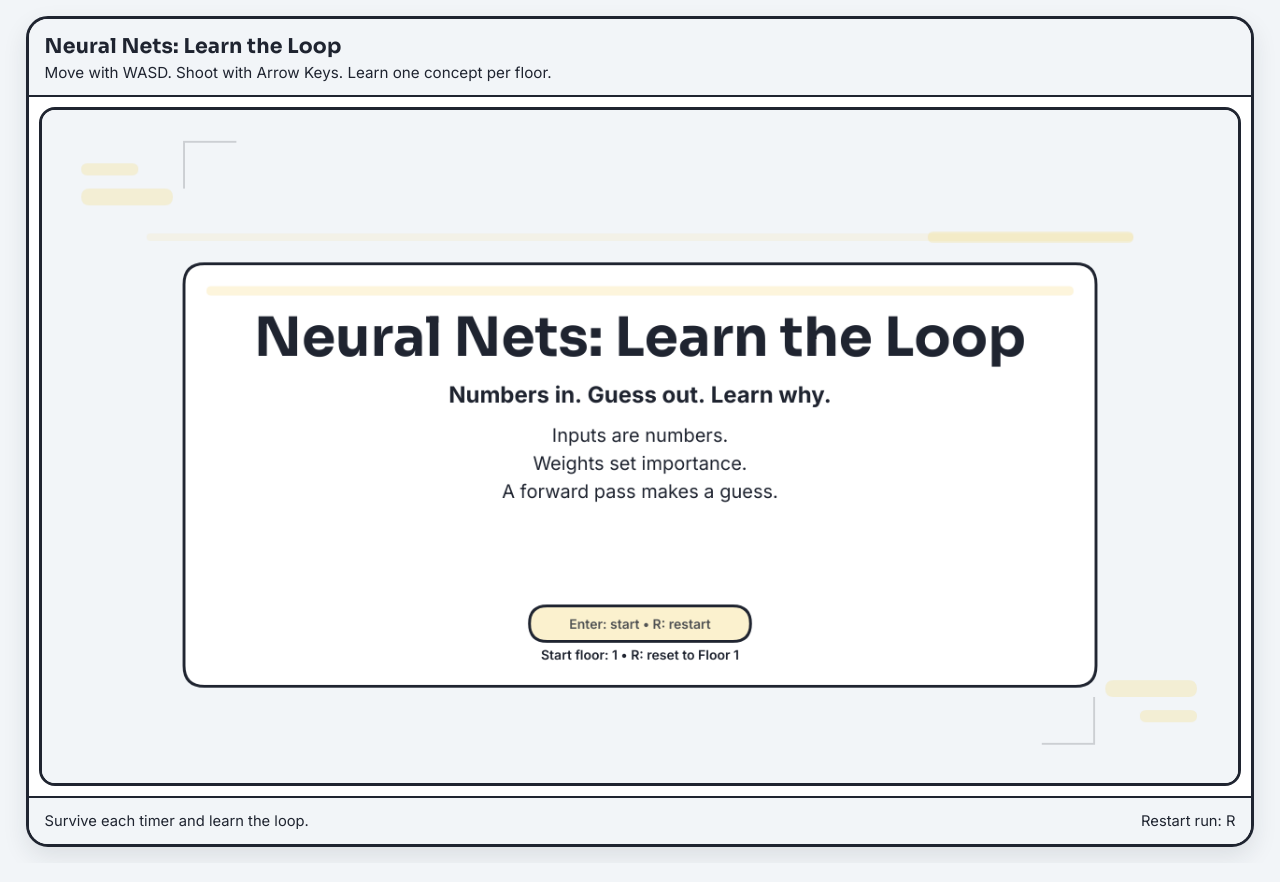
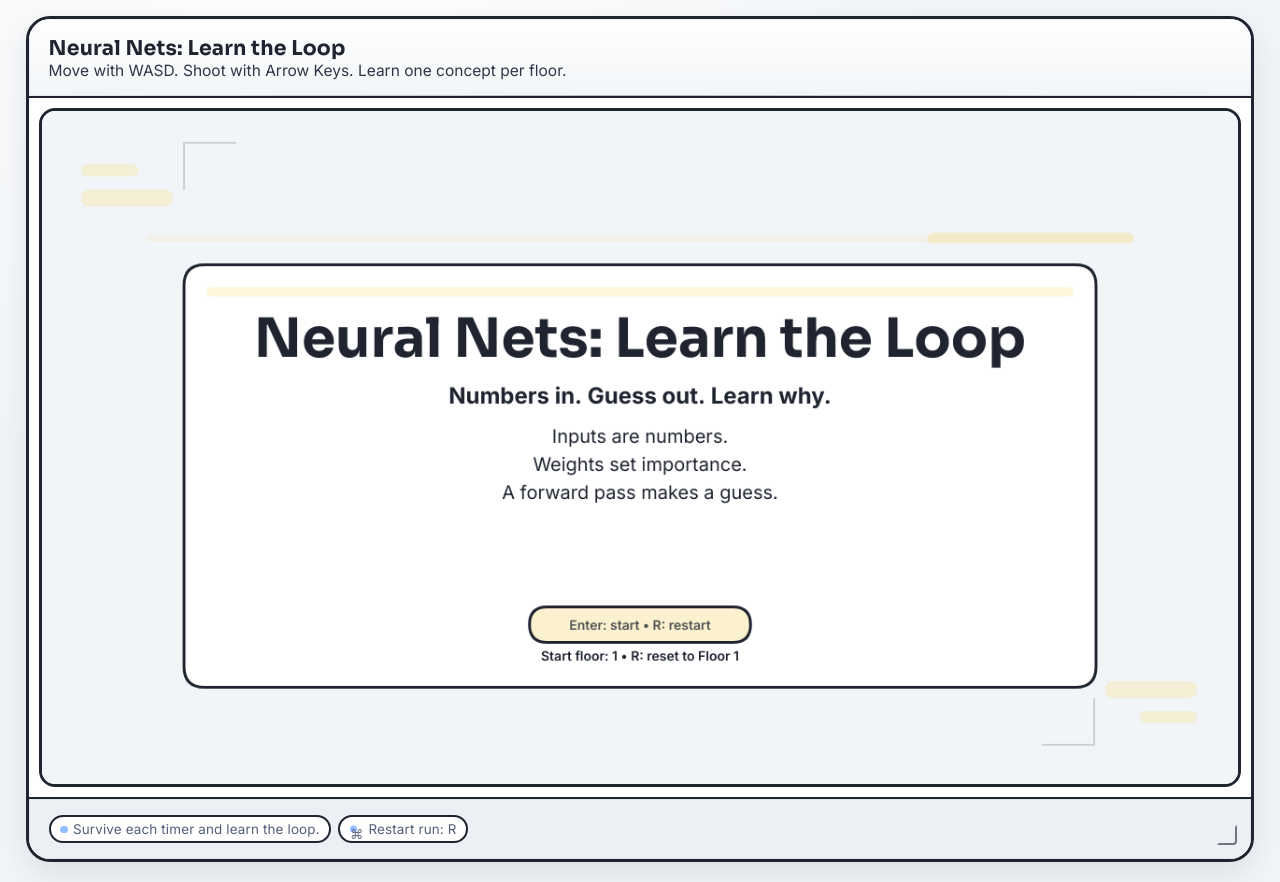
Before and after one commit to OsanGen/ai-power-users-codex53-demo, a plain HTML site: page index.html in a window 1280 px wide. Drawn offline with Linux system fonts and the light colour scheme.

Commit message:
Polish UI visuals for OSAN-focused design shell

```diff
--- a/index.html
+++ b/index.html
@@ -13,6 +13,7 @@
     <link rel="stylesheet" href="./styles.css" />
   </head>
   <body>
+    <a class="skip-link" href="#gameFrame">Skip to game area</a>
     <main id="appShell" class="app-shell" aria-label="Neural net learning game container">
       <header class="app-header">
         <h1 id="appTitle">Neural Nets: Learn the Loop</h1>
@@ -69,8 +70,10 @@
       </section>
 
       <footer class="app-footer">
-        <span id="appFooterGoal">Survive each timer and learn the loop.</span>
-        <span id="appFooterRestart">Restart run: R</span>
+        <div class="status-grid">
+          <span id="appFooterGoal" class="status-chip">Survive each timer and learn the loop.</span>
+          <span id="appFooterRestart" class="status-chip">Restart run: R</span>
+        </div>
       </footer>
     </main>
 
--- a/styles.css
+++ b/styles.css
@@ -5,14 +5,42 @@
   --cog-pink: #f4accd;
 
   --ink: #1f2430;
+  --ink-soft: #2f3647;
+  --ink-muted: #546078;
   --white: #ffffff;
   --fog: #f2f5f8;
+  --chip-dot: var(--cog-blue);
 
+  --focus: #27395a;
+  --panel-border: 2px solid var(--ink);
+  --radius-soft: 18px;
+  --radius-large: 24px;
+  --space-1: 0.5rem;
+  --space-2: 0.75rem;
+  --space-3: 1rem;
+  --space-4: 1.25rem;
+  --space-5: 1.5rem;
+
+  --surface-shadow: 0 12px 30px rgba(31, 36, 48, 0.1);
+  --surface-shadow-soft: 0 8px 18px rgba(31, 36, 48, 0.06);
+  --surface-shadow-tight: 0 6px 16px rgba(31, 36, 48, 0.08);
   --shadow: 0 10px 24px rgba(31, 36, 48, 0.1);
+  --overlay-backdrop: rgba(242, 245, 248, 0.74);
+  --header-bg: linear-gradient(180deg, #ffffff 0%, var(--fog) 100%);
+  --anim-duration: 120ms;
+  --anim-ease: cubic-bezier(0.2, 0.9, 0.2, 1);
 }
 
 * {
   box-sizing: border-box;
+}
+
+*,
+*::before,
+*::after {
+  transition-property: border-color, background-color, color, box-shadow, transform;
+  transition-duration: var(--anim-duration);
+  transition-timing-function: var(--anim-ease);
 }
 
 html,
@@ -24,48 +52,87 @@ body {
 body {
   font-family: "Inter", system-ui, -apple-system, sans-serif;
   color: var(--ink);
-  background: var(--fog);
+  background:
+    radial-gradient(circle at 25% -10%, #ffffff 0%, rgba(242, 245, 248, 0.56) 45%, var(--fog) 100%),
+    var(--fog);
   display: grid;
   place-items: center;
-  padding: 1rem;
+  padding: var(--space-3) var(--space-3) var(--space-4);
+  min-height: 100vh;
 }
 
 .app-shell {
   width: min(96vw, 1380px);
   border: 3px solid var(--ink);
-  border-radius: 22px;
+  border-radius: var(--radius-large);
   background: var(--white);
-  box-shadow: var(--shadow);
+  box-shadow: var(--surface-shadow);
   overflow: hidden;
+  position: relative;
 }
 
 .app-header,
 .app-footer {
-  padding: 0.85rem 1rem;
-  background: var(--fog);
+  padding: var(--space-3) var(--space-4);
+  background: var(--header-bg);
   border-bottom: 2px solid var(--ink);
 }
 
 .app-footer {
   border-bottom: 0;
   border-top: 2px solid var(--ink);
+  background: #ecf0f4;
   display: flex;
   justify-content: space-between;
-  gap: 1rem;
-  font-size: 0.92rem;
+  gap: var(--space-4);
+  font-size: 0.9rem;
+  letter-spacing: 0.01em;
+}
+
+#appTitle,
+#appSubtitle {
+  margin: 0;
 }
 
 .app-header h1 {
-  margin: 0;
   font-family: "Sora", "Inter", sans-serif;
   font-weight: 700;
-  font-size: clamp(1rem, 1.6vw, 1.35rem);
+  font-size: clamp(1.06rem, 1.6vw, 1.35rem);
   letter-spacing: 0.01em;
 }
 
 .app-header p {
-  margin: 0.25rem 0 0;
-  font-size: clamp(0.8rem, 1.3vw, 0.95rem);
+  margin: 0.35rem 0 0;
+  font-size: clamp(0.82rem, 1.3vw, 0.97rem);
+  color: var(--ink-soft);
+}
+
+.app-shell::before {
+  content: "";
+  position: absolute;
+  left: 14px;
+  top: 14px;
+  width: 16px;
+  height: 16px;
+  border: 2px solid var(--ink);
+  border-right-color: transparent;
+  border-bottom-color: transparent;
+  border-radius: 4px 0 0 0;
+  opacity: 0.6;
+}
+
+.app-shell::after {
+  content: "";
+  position: absolute;
+  right: 14px;
+  bottom: 14px;
+  width: 16px;
+  height: 16px;
+  border: 2px solid var(--ink);
+  border-left-color: transparent;
+  border-top-color: transparent;
+  border-radius: 0 0 4px 0;
+  opacity: 0.6;
 }
 
 .game-frame {
@@ -73,6 +140,7 @@ body {
   background: var(--white);
   position: relative;
   outline: none;
+  display: block;
 }
 
 canvas {
@@ -82,6 +150,7 @@ canvas {
   border: 3px solid var(--ink);
   border-radius: 16px;
   background: var(--white);
+  box-shadow: inset 0 0 0 2px #ffffff99;
 }
 
 .overlay-restart {
@@ -97,6 +166,7 @@ canvas {
   font: 700 0.92rem/1 "Inter", sans-serif;
   padding: 0.52rem 1rem;
   cursor: pointer;
+  box-shadow: var(--surface-shadow-tight);
 }
 
 .overlay-restart:hover {
@@ -104,7 +174,7 @@ canvas {
 }
 
 .overlay-restart:focus-visible {
-  outline: 2px solid var(--ink);
+  outline: 2px solid var(--focus);
   outline-offset: 2px;
 }
 
@@ -118,8 +188,10 @@ canvas {
   display: grid;
   place-items: center;
   padding: 0.85rem;
-  background: rgba(242, 245, 248, 0.76);
+  background: var(--overlay-backdrop);
   z-index: 5;
+  backdrop-filter: blur(1px);
+  -webkit-backdrop-filter: blur(1px);
 }
 
 .modal.hidden {
@@ -129,12 +201,15 @@ canvas {
 .modal-panel {
   width: min(620px, calc(100% - 1rem));
   background: var(--white);
-  border: 2px solid var(--ink);
-  border-radius: 18px;
-  box-shadow: 0 8px 16px rgba(31, 36, 48, 0.12);
+  border: var(--panel-border);
+  border-radius: var(--radius-soft);
+  box-shadow: var(--surface-shadow);
   padding: 0.95rem 0.95rem 0.8rem;
   max-height: calc(100% - 1rem);
   overflow-y: auto;
+  position: relative;
+  transform-origin: center top;
+  animation: panelIn 130ms ease-out;
 }
 
 .modal-accent {
@@ -149,6 +224,7 @@ canvas {
   font-family: "Sora", "Inter", sans-serif;
   font-size: 1.4rem;
   line-height: 1.2;
+  letter-spacing: 0.005em;
 }
 
 .modal-summary {
@@ -164,6 +240,7 @@ canvas {
   border-radius: 14px;
   background: var(--white);
   padding: 6px;
+  box-shadow: var(--surface-shadow-soft);
 }
 
 .share-card-preview {
@@ -206,21 +283,42 @@ canvas {
   width: 100%;
   text-align: center;
   cursor: pointer;
+  box-shadow: 0 3px 10px rgba(31, 36, 48, 0.08);
+  transition:
+    transform 120ms ease,
+    box-shadow 120ms ease,
+    background-color 120ms ease;
 }
 
 .btn:hover {
   background: var(--fog);
+  transform: translateY(-1px);
+  box-shadow: 0 6px 16px rgba(31, 36, 48, 0.12);
+}
+
+.btn:active {
+  transform: translateY(0);
+  box-shadow: 0 2px 8px rgba(31, 36, 48, 0.08);
 }
 
 .btn:focus-visible,
 .share-text:focus-visible,
 .modal-check input:focus-visible {
-  outline: 2px solid var(--ink);
+  outline: 2px solid var(--focus);
   outline-offset: 2px;
 }
 
 .btn.btn-primary {
   background: var(--share-accent, var(--cog-yellow));
+  color: var(--ink);
+}
+
+.btn.btn-primary:hover {
+  filter: brightness(0.985);
+}
+
+.btn.btn-primary:focus-visible {
+  outline-color: var(--ink);
 }
 
 .modal-check {
@@ -251,6 +349,26 @@ canvas {
   display: none;
 }
 
+.app-footer,
+.app-header {
+  box-shadow: inset 0 0 0 1px rgba(31, 36, 48, 0.06);
+}
+
+.app-header {
+  position: relative;
+}
+
+.app-header::after {
+  content: "";
+  position: absolute;
+  left: var(--space-4);
+  right: var(--space-4);
+  bottom: 0;
+  height: 1px;
+  background: linear-gradient(to right, transparent, rgba(31, 36, 48, 0.24), transparent);
+  pointer-events: none;
+}
+
 .sr-only {
   position: absolute;
   width: 1px;
@@ -263,11 +381,78 @@ canvas {
   border: 0;
 }
 
+.status-grid {
+  display: flex;
+  gap: 0.45rem;
+  align-items: center;
+  font-size: 0.84rem;
+}
+
+.status-chip {
+  display: inline-flex;
+  align-items: center;
+  gap: 0.34rem;
+  border: 2px solid var(--ink);
+  border-radius: 999px;
+  padding: 0.2rem 0.6rem;
+  background: var(--white);
+  color: var(--ink-muted);
+  min-height: 28px;
+}
+
+.status-chip::before {
+  content: "";
+  width: 0.46rem;
+  height: 0.46rem;
+  border-radius: 999px;
+  background: var(--chip-dot);
+  opacity: 0.9;
+}
+
+.skip-link {
+  position: absolute;
+  left: -999px;
+  top: 0.55rem;
+  background: var(--ink);
+  color: var(--white);
+  border: 2px solid var(--ink);
+  border-radius: 999px;
+  padding: 0.4rem 0.68rem;
+  font: 600 0.84rem/1.2 "Inter", sans-serif;
+  z-index: 12;
+}
+
+.skip-link:focus {
+  left: 1rem;
+}
+
+.app-footer #appFooterGoal,
+.app-footer #appFooterRestart {
+  display: inline-flex;
+  align-items: center;
+}
+
+.app-footer #appFooterGoal {
+  margin-right: auto;
+}
+
+.app-footer #appFooterRestart::before {
+  content: "⌘";
+  opacity: 0.9;
+  margin-right: 0.35rem;
+  transform: translateY(-0.5px);
+}
+
 @media (max-width: 860px) {
   .app-footer {
     flex-direction: column;
     align-items: flex-start;
     gap: 0.35rem;
+  }
+
+  .status-grid {
+    width: 100%;
+    flex-wrap: wrap;
   }
 
   .app-shell {
@@ -298,3 +483,52 @@ canvas {
     width: 100%;
   }
 }
+
+@media (max-width: 540px) {
+  .app-header {
+    padding: 0.82rem 0.9rem 0.7rem;
+  }
+
+  .app-footer {
+    padding: 0.7rem 0.9rem;
+  }
+
+  .modal {
+    padding: 0.6rem;
+  }
+
+  .modal-panel {
+    padding: 0.8rem 0.78rem 0.72rem;
+  }
+
+  .modal-panel h2 {
+    font-size: 1.25rem;
+  }
+}
+
+@media (prefers-reduced-motion: reduce) {
+  * {
+    transition-duration: 1ms !important;
+    transition-delay: 0ms !important;
+    animation-duration: 1ms !important;
+    animation-iteration-count: 1 !important;
+  }
+
+  .overlay-restart,
+  .btn,
+  .status-chip,
+  .modal-panel {
+    transform: none !important;
+  }
+}
+
+@keyframes panelIn {
+  from {
+    opacity: 0.95;
+    transform: translateY(3px) scale(0.985);
+  }
+  to {
+    opacity: 1;
+    transform: translateY(0) scale(1);
+  }
+}
```
